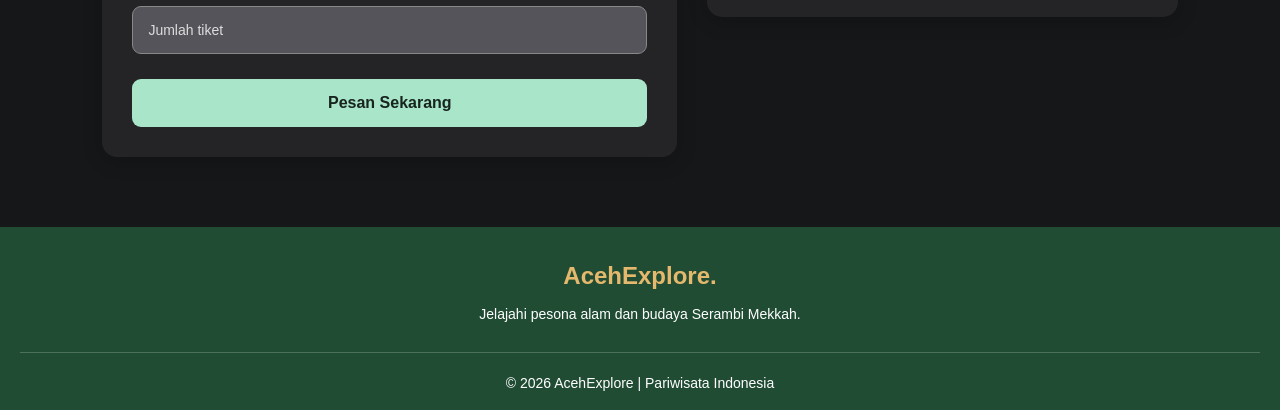
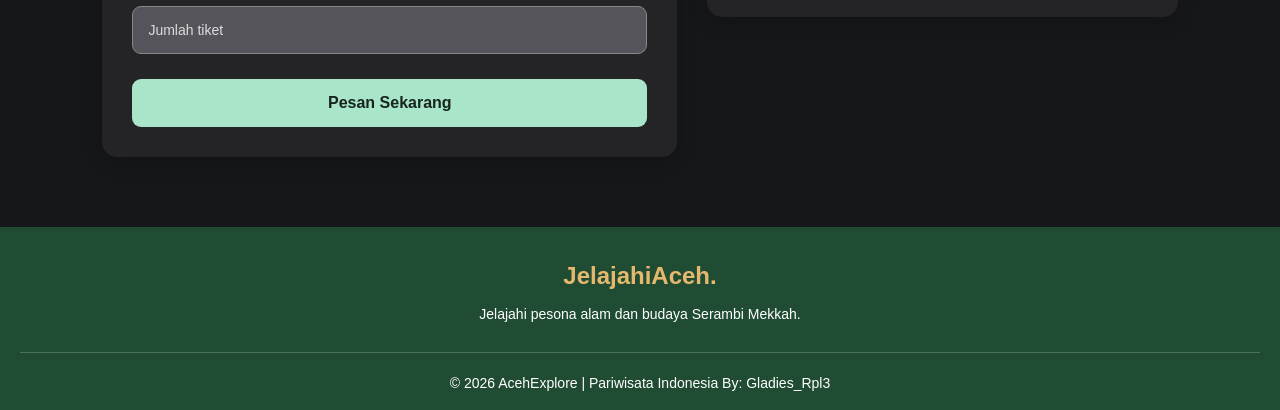
Before and after one commit to gladiesdanuarta-cell/webpariwisata, a plain HTML site: page index.html in a window 1280 px wide. Shown: the part 2387-2797 px from the top of the page. Drawn offline with Linux system fonts and the light colour scheme.

Commit message:
Update header and footer text in index.html

```diff
--- a/index.html
+++ b/index.html
@@ -10,7 +10,7 @@
 
     <!-- HEADER -->
     <header>
-        <h1>Aceh<span>Explore.</span></h1>
+        <h1>Jelajahi<span>Aceh.</span></h1>
 
         <nav>
             <a href="#beranda">Beranda</a>
@@ -243,14 +243,14 @@
     <!-- FOOTER -->
     <footer id="kontak">
 
-        <h2>AcehExplore.</h2>
+        <h2>JelajahiAceh.</h2>
 
         <p>
             Jelajahi pesona alam dan budaya Serambi Mekkah.
         </p>
 
         <p class="copyright">
-            © 2026 AcehExplore | Pariwisata Indonesia
+            © 2026 AcehExplore | Pariwisata Indonesia By: Gladies_Rpl3
         </p>
 
     </footer>
```
